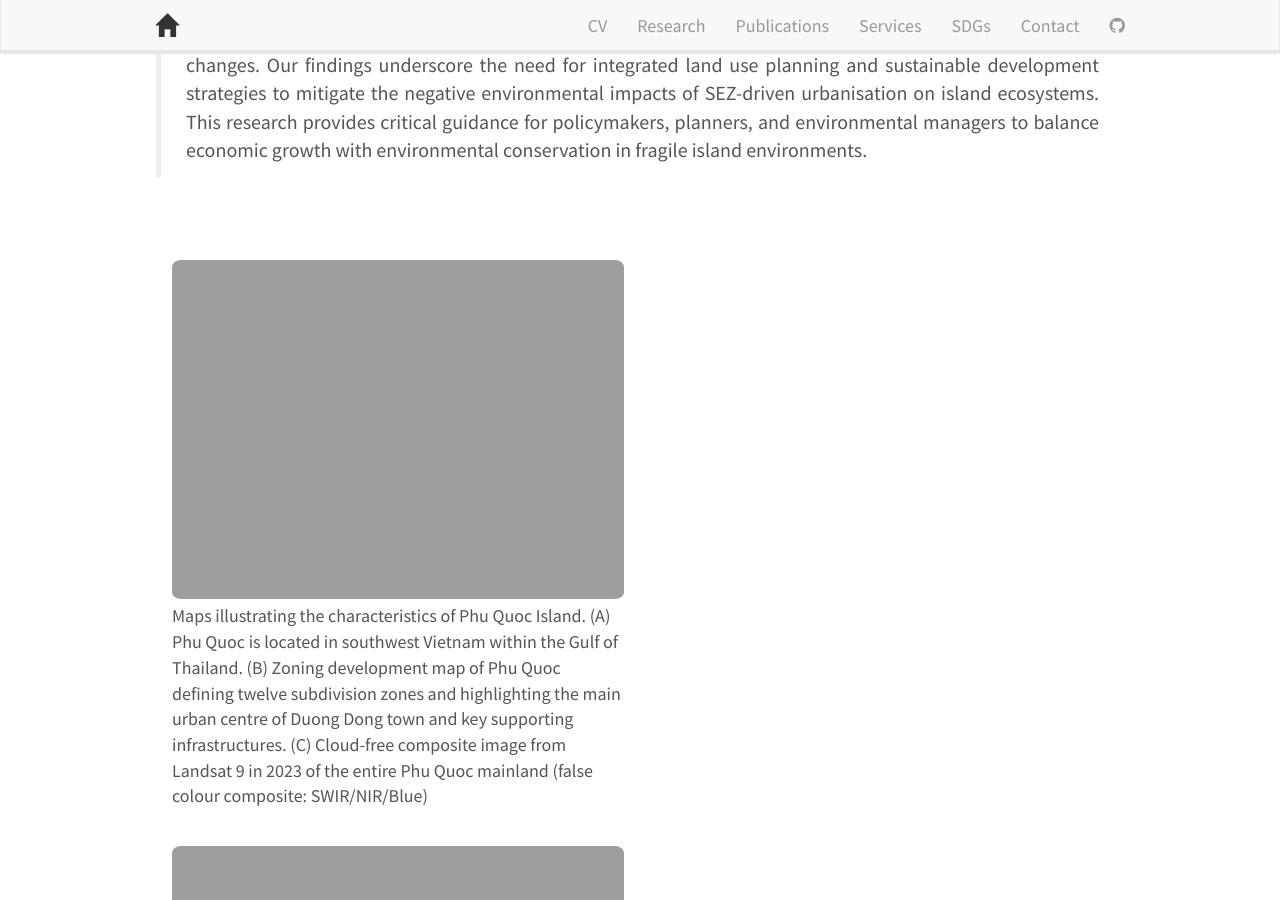
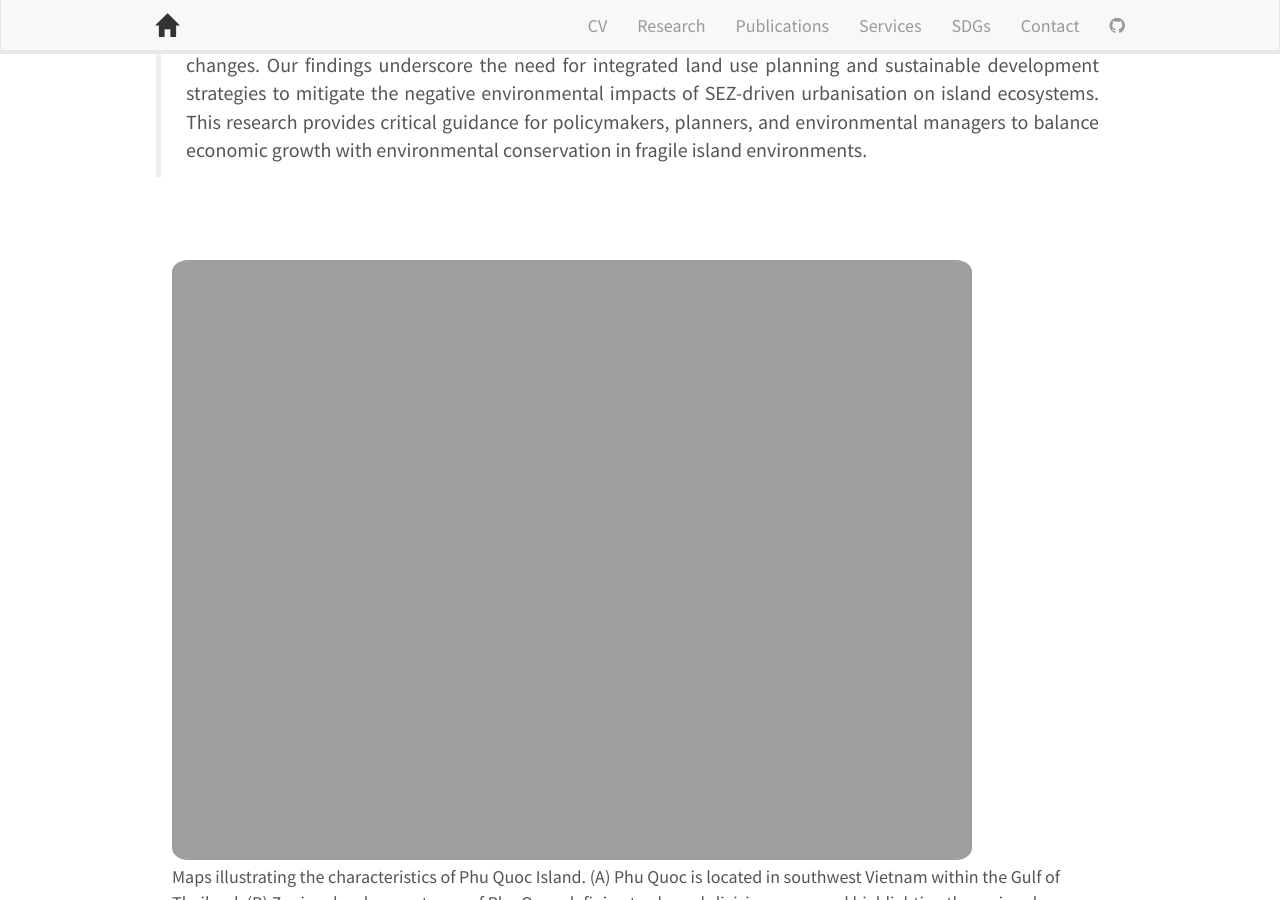
Before and after one commit to canng/cann, a Jekyll site: the page built from _posts/2025-01-02-Publication_Phu_quoc_lulcc.md, in a window 1280 px wide and 900 px high, scrolled down 868 px. Built offline with Jekyll 4.4.1, drawn with Linux system fonts in a browser that asks for light colours; nearby versions of some CDN libraries.

Commit message:
Update image sizes in publication files

```diff
--- a/_posts/2025-01-02-Publication_Phu_quoc_lulcc.md
+++ b/_posts/2025-01-02-Publication_Phu_quoc_lulcc.md
@@ -19,40 +19,40 @@ date: 2025-01-02
 
 <div class="container-fluid">
 <div class="row">
-<div class="col-sm-6">
+<div class="col-sm-12">
 
 <figure>
-<img src="{{ site.url }}{{ site.baseurl }}/images/pubpic/2025/Phu_quoc_01.jpg" class="img-responsive" width="1000px" height="auto" />
+<img src="{{ site.url }}{{ site.baseurl }}/images/pubpic/2025/Phu_quoc_01.jpg" class="img-responsive" width="800px" height="auto" />
 <figcaption>Maps illustrating the characteristics of Phu Quoc Island. (A) Phu Quoc is located in southwest Vietnam within the Gulf of Thailand. (B) Zoning development map of Phu Quoc defining twelve subdivision zones and highlighting the main urban centre of Duong Dong town and key supporting infrastructures. (C) Cloud-free composite image from Landsat 9 in 2023 of the entire Phu Quoc mainland (false colour composite: SWIR/NIR/Blue)
 </figcaption>
 </figure>
 
 <figure>
-<img src="{{ site.url }}{{ site.baseurl }}/images/pubpic/2025/Phu_quoc_02.jpg" class="img-responsive" width="1000px" height="auto" />
+<img src="{{ site.url }}{{ site.baseurl }}/images/pubpic/2025/Phu_quoc_02.jpg" class="img-responsive" width="800px" height="auto" />
 <figcaption>Spatial distribution of LULC categories in Phu Quoc from 2003 to 2023
 </figcaption>
 </figure>
 
 <figure>
-<img src="{{ site.url }}{{ site.baseurl }}/images/pubpic/2025/Phu_quoc_03.jpg" class="img-responsive" width="1000px" height="auto" />
+<img src="{{ site.url }}{{ site.baseurl }}/images/pubpic/2025/Phu_quoc_03.jpg" class="img-responsive" width="800px" height="auto" />
 <figcaption>Examples from Google Earth: high-resolution images highlight the dynamics of LULCC and interconversion between LULC categories—(A–D) urban development and regreening on barren/construction lands and (E–G) wetland changes on Phu Quoc Island during the study period
 </figcaption>
 </figure>
 
 <figure>
-<img src="{{ site.url }}{{ site.baseurl }}/images/pubpic/2025/Phu_quoc_04.jpg" class="img-responsive" width="1000px" height="auto" />
+<img src="{{ site.url }}{{ site.baseurl }}/images/pubpic/2025/Phu_quoc_04.jpg" class="img-responsive" width="800px" height="auto" />
 <figcaption>Converted areas between LULC categories for the periods 2003–2013 and 2013–2023. Vertical LULC categories are current LULC at the end of the period. Negative converted area and positive converted area are LUCC loss and gain, respectively.
 </figcaption>
 </figure>
 
 <figure>
-<img src="{{ site.url }}{{ site.baseurl }}/images/pubpic/2025/Phu_quoc_05.jpg" class="img-responsive" width="1000px" height="auto" />
+<img src="{{ site.url }}{{ site.baseurl }}/images/pubpic/2025/Phu_quoc_05.jpg" class="img-responsive" width="800px" height="auto" />
 <figcaption>Simulated habitat quality in Phu Quoc in each year (top panel) and habitat quality changes over each ten-year period (bottom panel)
 </figcaption>
 </figure>
 
 <figure>
-<img src="{{ site.url }}{{ site.baseurl }}/images/pubpic/2025/Phu_quoc_06.jpg" class="img-responsive" width="1000px" height="auto" />
+<img src="{{ site.url }}{{ site.baseurl }}/images/pubpic/2025/Phu_quoc_06.jpg" class="img-responsive" width="800px" height="auto" />
 <figcaption>Relationships between (A) habitat quality and (B) thermal environment changes (LST, °C) and potential controlling factors. Vertical axes are HQ changes and LST changes, and horizontal axes are values of corresponding variables.
 </figcaption>
 </figure>
```
Also changed, not shown: _posts/2024-02-01-Publication_thermal_comfort.md (+5 -5 lines), _posts/2024-10-03-Publication_Artificial_reservoir.md (+4 -4 lines).
